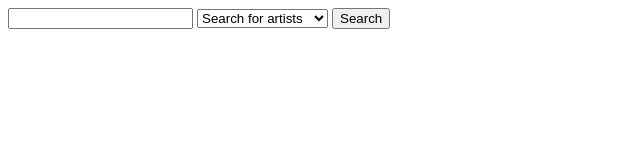
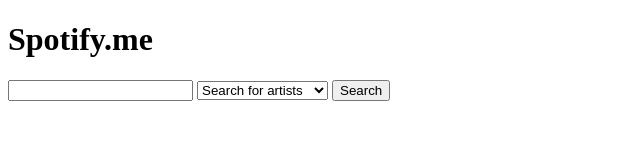
Before and after one commit to samrae7/ga-homework-wk5-dy1-spotify-api, a plain HTML site: page index.html in a window 1280 px wide. Shown: the whole page, without its empty margins (0-640 px from the left). Drawn offline with nearby package versions, Linux system fonts and the light colour scheme.

Commit message:
added a title to the page

```diff
--- a/index.html
+++ b/index.html
@@ -5,6 +5,7 @@
   <title>Document</title>
 </head>
 <body>
+<h1>Spotify.me</h1>
   <input type="text"id='input'>
   <select id="search-criteria">Select search criteria
     <
--- a/js/spotify_me.js
+++ b/js/spotify_me.js
@@ -38,11 +38,14 @@
 
   console.log(items);
 
+
+
   $.each(items, function(index, item) {
     console.log(items[index]['name']);
 
     $('#results').append("<p>"+items[index]['name']+"</p>")
-  })
+    })
+  // debugger;
   // $.each(response[searchType+'s']['items'];
 
   })
```
